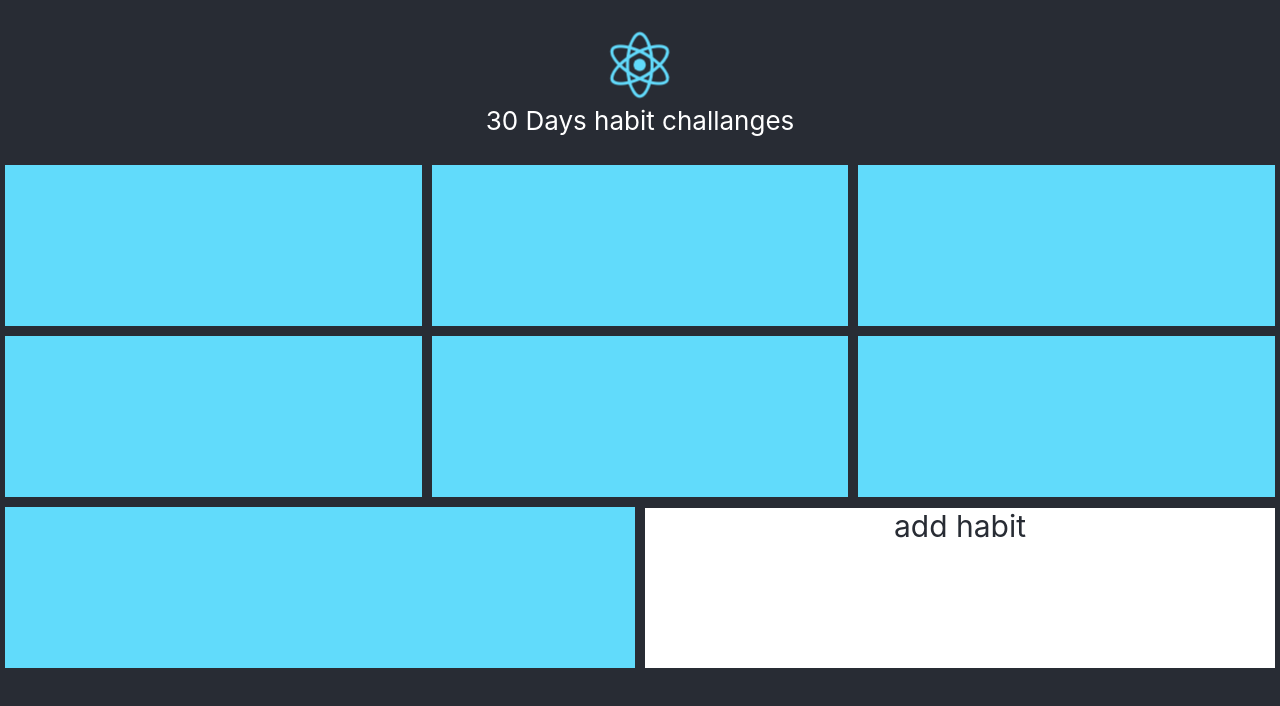
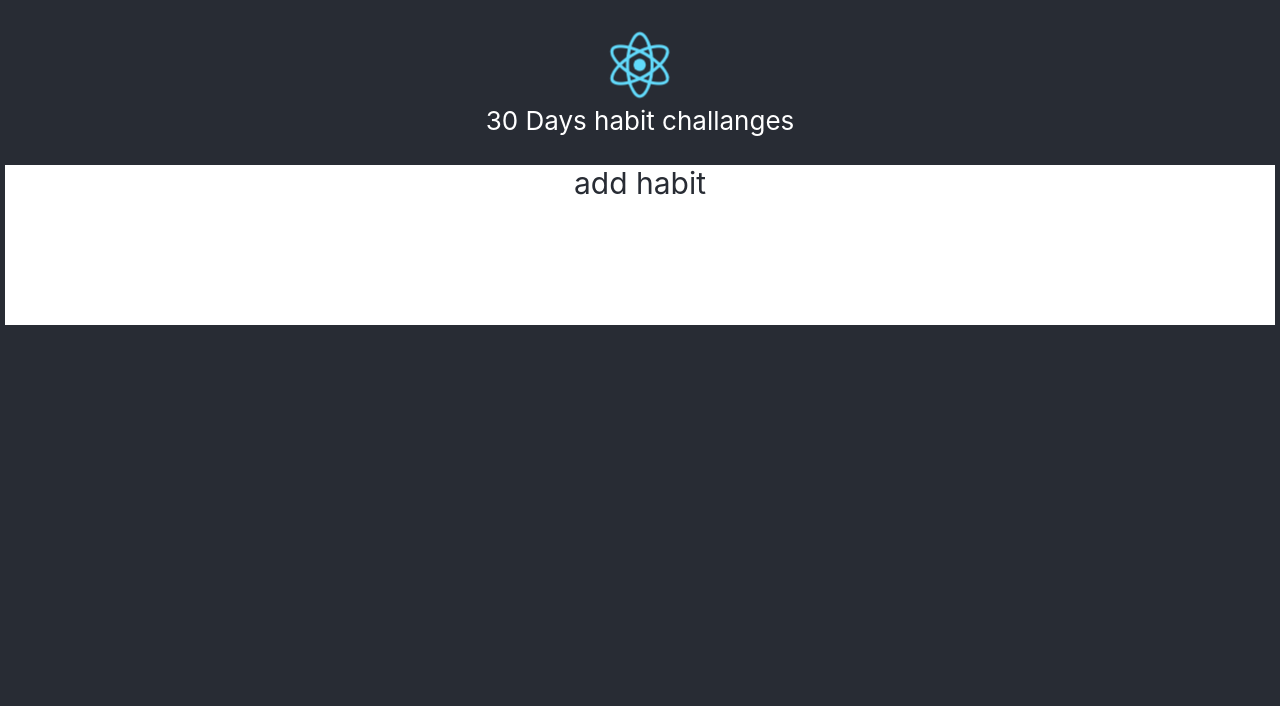
Before and after one commit to konradhanus/30-day-habit-challenges, a React (Create React App) app in the folder 30-day-habit-chellenges/: page / in a window 1280 px wide. Shown: the top 706 px of the page. Built offline with nearby package versions, Linux system fonts and the light colour scheme.

Commit message:
Prosta aplikacja

```diff
--- a/30-day-habit-chellenges/src/components/AddNewTile/index.jsx
+++ b/30-day-habit-chellenges/src/components/AddNewTile/index.jsx
@@ -4,7 +4,7 @@ import "./style.css";
 class AddNewTile extends Component {
   render() {
     return(
-        <div className="add-new-tile">add habit</div>
+        <div className="add-new-tile" onClick={() => this.props.onClickAddTile()}>add habit</div>
     );
   }
 }
--- a/30-day-habit-chellenges/src/components/Tile/index.jsx
+++ b/30-day-habit-chellenges/src/components/Tile/index.jsx
@@ -5,7 +5,7 @@ class Tile extends Component {
   constructor() {
     super();
     this.state = {
-      habitName: "",
+      habitName: "Od Kiedy:\nCo będę robić:\nJak często:\nO której godzinie:\nJak to będę robić:\nDo kiedy będę to robić:\n",
       editMode: true
     };
   }
--- a/30-day-habit-chellenges/src/components/Tiles/index.jsx
+++ b/30-day-habit-chellenges/src/components/Tiles/index.jsx
@@ -3,19 +3,29 @@ import "./style.css";
 import Tile from "../Tile";
 import AddNewTile from "../AddNewTile";
 class Tiles extends Component {
+  constructor() {
+    super();
+    this.state = {
+      tileNumber: []
+    };
+  }
+
+  onClickAddTile() {
+    const tileNumber = this.state.tileNumber;
+    console.log("aaa");
+    tileNumber.push({});
+    this.setState({ tileNumber: tileNumber });
+  }
   render() {
     return (
       <div className="content">
-        <Tile />
-        <Tile />
+        {this.state.tileNumber.map((tile, i) => (
+          <Tile key={i} />
+        ))}
 
-        <Tile />
-        <Tile />
-        <Tile />
-
-        <Tile />
-        <Tile />
-        <AddNewTile />
+        {this.state.tileNumber.length !== 9 && (
+          <AddNewTile onClickAddTile={() => this.onClickAddTile()} />
+        )}
       </div>
     );
   }
```
